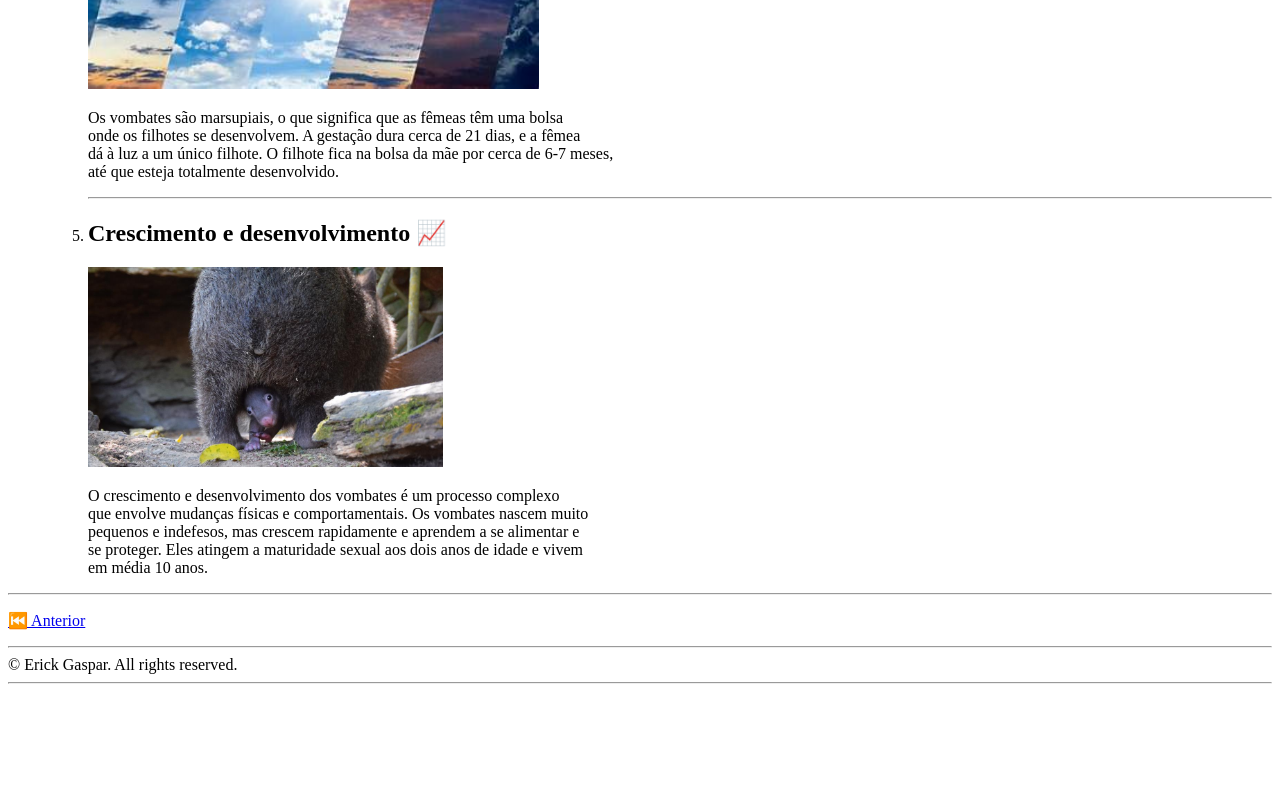
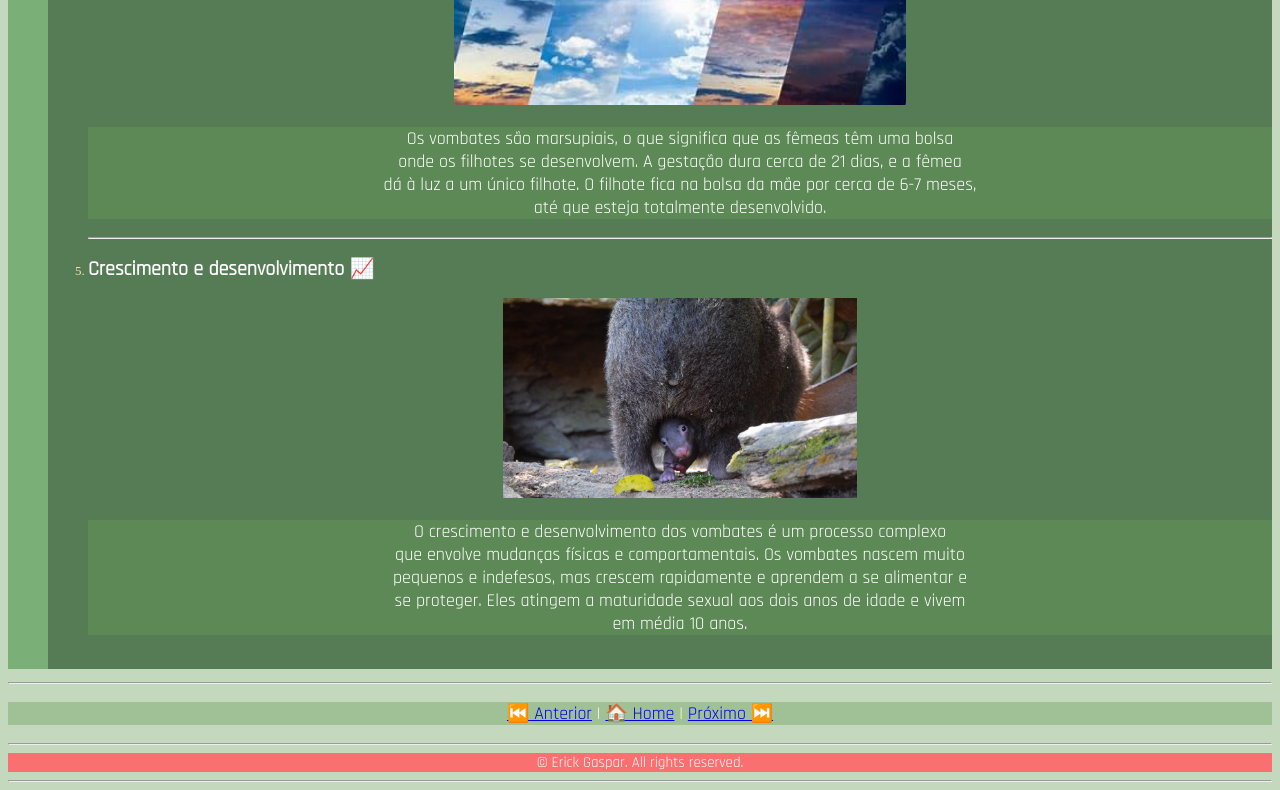
Before and after one commit to gasparerick/vombate, a plain HTML site: page pages/comport.html in a window 1280 px wide. Shown: the part 1211-2001 px from the top of the page. Before the commit the page ends 1903 px from the top, so only its background shows below. Drawn offline with Linux system fonts and the light colour scheme; files that its build step writes are made by us from their sources; a web font is replaced by a local one.

Commit message:
Update comport.html

```diff
--- a/pages/comport.html
+++ b/pages/comport.html
@@ -3,6 +3,19 @@
     <head>
         <meta charset="UTF-8">
         <title>Comportamento 👍</title>
+
+        <link href="style.css" rel="stylesheet"/>
+        <link rel="preconnect" href="https://fonts.googleapis.com">
+        <link rel="preconnect" href="https://fonts.gstatic.com" crossorigin>
+        <link href="https://fonts.googleapis.com/css2?family=Agbalumo&family=Caveat&display=swap" rel="stylesheet">
+
+        <link rel="preconnect" href="https://fonts.googleapis.com">
+        <link rel="preconnect" href="https://fonts.gstatic.com" crossorigin>
+        <link href="https://fonts.googleapis.com/css2?family=Rajdhani&display=swap" rel="stylesheet">
+
+        <link rel="preconnect" href="https://fonts.googleapis.com">
+        <link rel="preconnect" href="https://fonts.gstatic.com" crossorigin>
+        <link href="https: //fonts.googleapis.com/css2? family= Kdam+Thmor+Pro & display=swap" rel="stylesheet">
     </head>
     <body>
         <ul>
@@ -53,15 +66,80 @@
                 se proteger. Eles atingem a maturidade sexual aos dois anos de idade e vivem <br />
                 em média 10 anos.
             </p>
+            <br />
 
             </ol>
         </ul>
 
         <hr />
-        <p><a href="guia.html">⏮️ Anterior</a></p>
+        <p><a href="intro.html">⏮️ Anterior</a> | <a href="../index.html"> 🏠 Home</a> | <a href="conserva.html">Próximo ⏭️</a></p>
         <hr />
 
         <footer> © Erick Gaspar. All rights reserved.</footer>
         <hr />
     </body>
+    <style>
+        #root {
+    background-color: #6a9e5965;
+    color: black;
+    font-size: 20px;
+    font-family: sans-serif;
+    text-align: left;
+}
+
+h1 {
+    background-color: #A6CF98;
+    font-weight: bold;
+    font-size: 2rem;
+    font-family: Agbalumo;
+    text-align: center;
+}
+
+p {
+    background-color: #6a9e5965;
+    color: white;
+    font-size: 18px;
+    font-family: 'Rajdhani';
+    text-align: center;
+}
+
+h2 {
+    background-color: #557C55;
+    color: white;
+    font-size: 20px;
+    font-family: 'Rajdhani';
+    text-align: left;
+}
+
+footer {
+    background-color: #FA7070;
+    color: white;
+    font-size: 15px;
+    font-family: 'Rajdhani';
+    text-align: center;
+}
+
+ul {
+    background-color: #338a3380;
+    color: rgb(0, 0, 0);
+    font-size: 13px;
+    font-family: Kdam Thmor Pro;
+    text-align: center;
+}
+
+ol {
+    background-color: #557C55;
+    color: wheat;
+    font-size: 13px;
+    text-align: center;
+}
+
+h3 {
+    background-color: #314e31ad;
+}
+
+body {
+    background-color: #6a9e5965;
+}
+    </style>
 </html>
```
